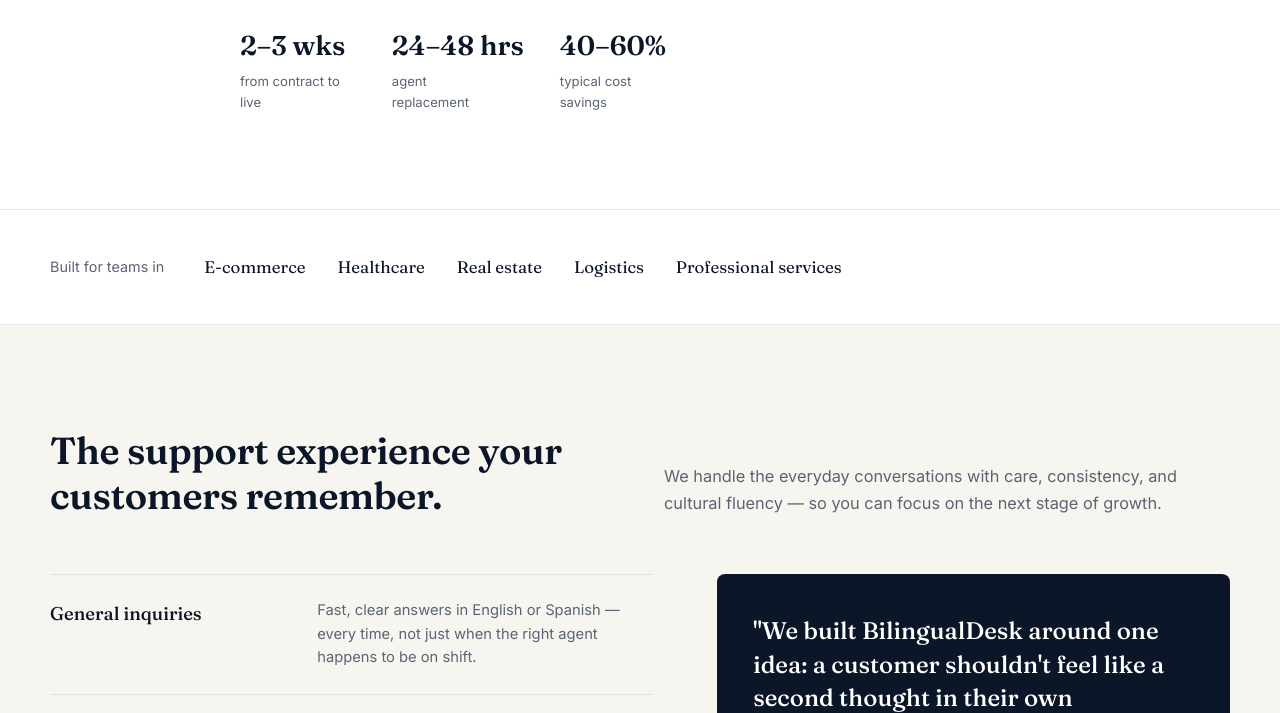
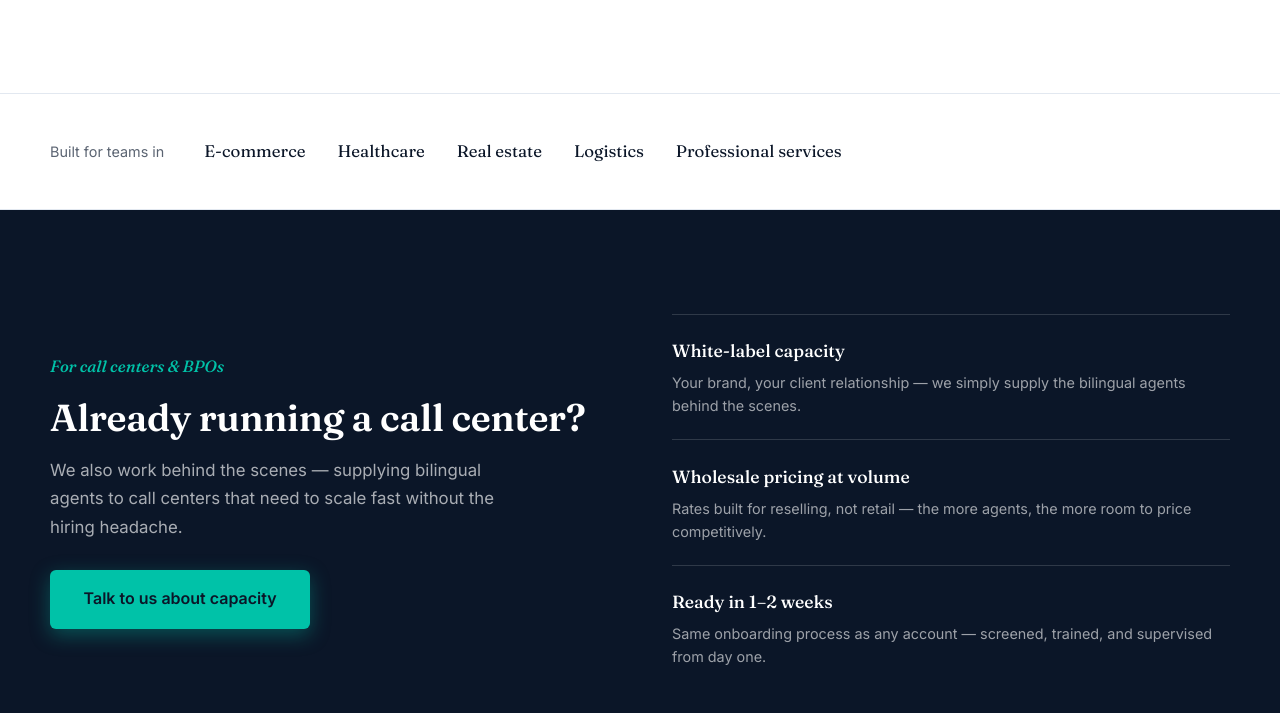
Before and after one commit to Aderlin26/bilingualdesk, a plain HTML site: page index.html in a window 1280 px wide. Shown: the part 631-1344 px from the top of the page. Drawn offline with Linux system fonts and the light colour scheme.

Commit message:
Update index.html 5

```diff
--- a/index.html
+++ b/index.html
@@ -43,7 +43,7 @@ nav.scrolled{border-color:var(--rule-cool);padding:0.9rem 2.5rem}
 
 /* ---- HERO ---- */
 .hero{padding:10rem 2.5rem 6rem;position:relative}
-.hero-inner{max-width:800px;margin:0 auto}
+.hero-inner{max-width:1180px;margin:0 auto;display:grid;grid-template-columns:1.2fr 0.8fr;gap:4.5rem;align-items:center}
 .kicker{display:inline-flex;align-items:center;gap:0.55rem;background:rgba(0,194,168,0.12);border:1px solid rgba(0,194,168,0.35);color:var(--teal-deep);padding:0.45rem 1rem 0.45rem 0.8rem;border-radius:20px;font-family:'Inter',sans-serif;font-weight:600;font-size:0.85rem;margin-bottom:1.75rem}
 .kicker-dot{width:7px;height:7px;background:var(--teal);border-radius:50%;animation:pulse 1.8s infinite}
 @keyframes pulse{0%,100%{opacity:1;transform:scale(1)}50%{opacity:0.5;transform:scale(0.85)}}
@@ -68,9 +68,11 @@ nav.scrolled{border-color:var(--rule-cool);padding:0.9rem 2.5rem}
 .bubble.agent .bubble-tag{color:rgba(255,255,255,0.5);text-align:right}
 .convo-badge{position:absolute;bottom:-14px;right:24px;background:var(--amber);color:var(--paper);font-size:0.75rem;font-weight:600;padding:0.4rem 0.9rem;border-radius:20px;font-family:'Inter',sans-serif}
 
-.hero-facts{display:flex;gap:2.25rem;margin-top:3.5rem;padding-top:2rem;border-top:1px solid var(--rule)}
-.fact-num{font-family:'Fraunces',serif;font-size:1.7rem;color:var(--navy);font-weight:600}
-.fact-lbl{font-size:0.82rem;color:var(--gray);margin-top:0.2rem;max-width:14ch}
+.hero-facts{display:flex;flex-direction:column;gap:0;background:var(--sand);border:1px solid var(--rule);border-radius:8px;overflow:hidden}
+.hero-fact{padding:1.75rem 2rem;border-bottom:1px solid var(--rule)}
+.hero-fact:last-child{border-bottom:none}
+.fact-num{font-family:'Fraunces',serif;font-size:2.1rem;color:var(--navy);font-weight:600}
+.fact-lbl{font-size:0.85rem;color:var(--gray);margin-top:0.3rem}
 
 /* ---- INDUSTRIES ---- */
 .industries{padding:2.75rem 2.5rem;border-top:1px solid var(--rule-cool);border-bottom:1px solid var(--rule-cool)}
@@ -98,7 +100,21 @@ h2.title{font-family:'Fraunces',serif;font-weight:600;font-size:2.35rem;line-hei
 .feat-panel-meta{font-size:0.85rem;color:rgba(255,255,255,0.55);border-top:1px solid rgba(255,255,255,0.15);padding-top:1.25rem}
 
 /* ---- PROCESS (legitimate sequence — numbered) ---- */
-.process-line{position:relative;margin-top:3rem}
+.cc-wrap{background:var(--navy);color:var(--paper)}
+.cc-inner{max-width:1180px;margin:0 auto;display:grid;grid-template-columns:1fr 1fr;gap:4rem;align-items:center}
+.cc-inner .title{color:var(--paper)}
+.cc-tag{color:var(--teal);font-family:'Fraunces',serif;font-style:italic;font-size:1.02rem;margin-bottom:1rem}
+.cc-inner p.lead{color:rgba(255,255,255,0.65);font-size:1.05rem;line-height:1.7;margin-top:1rem;max-width:46ch}
+.cc-points{display:flex;flex-direction:column;gap:1.4rem}
+.cc-point{border-top:1px solid rgba(255,255,255,0.15);padding-top:1.4rem}
+.cc-point h4{font-family:'Fraunces',serif;font-weight:500;font-size:1.1rem;margin-bottom:0.35rem}
+.cc-point p{color:rgba(255,255,255,0.6);font-size:0.9rem;line-height:1.6}
+.cc-inner .btn-teal{margin-top:1.75rem;display:inline-block}
+.pilot-callout{background:var(--mist);border:1px solid var(--rule-cool);border-radius:8px;padding:1.75rem;margin-top:2rem}
+.pilot-callout .tag{display:inline-block;background:var(--teal);color:var(--navy);font-size:0.72rem;font-weight:700;padding:0.3rem 0.7rem;border-radius:20px;margin-bottom:0.9rem}
+.pilot-callout h4{font-family:'Fraunces',serif;font-weight:500;font-size:1.2rem;color:var(--navy);margin-bottom:0.5rem}
+.pilot-callout p{color:var(--gray);font-size:0.9rem;line-height:1.6;margin-bottom:1rem}
+.pilot-callout a{color:var(--navy);font-weight:600;font-size:0.9rem;text-decoration:none;border-bottom:1px solid var(--navy)}
 .process-row{display:grid;grid-template-columns:60px 1fr;gap:1.5rem;padding-bottom:2.75rem;position:relative}
 .process-row:not(:last-child)::before{content:'';position:absolute;left:29px;top:52px;bottom:-8px;width:1px;background:var(--rule)}
 .process-num{font-family:'Fraunces',serif;font-style:italic;font-size:1.5rem;color:var(--teal-deep)}
@@ -151,7 +167,6 @@ footer em{font-style:italic;color:var(--teal-deep)}
 .pricing-panel{grid-template-columns:1fr;text-align:left}
 .contact-inner{grid-template-columns:1fr}
 .nav-links{display:none}
-.hero-facts{flex-wrap:wrap;gap:1.5rem 2rem}
 }
 </style>
 </head>
@@ -184,19 +199,19 @@ footer em{font-style:italic;color:var(--teal-deep)}
 <a href="#contact" class="btn-primary">Build your support team</a>
 <a href="#service" class="link-arrow">See what's included</a>
 </div>
+</div>
 <div class="hero-facts">
-<div>
-<div class="fact-num">2–3 wks</div>
+<div class="hero-fact">
+<div class="fact-num">1–2 wks</div>
 <div class="fact-lbl">from contract to live</div>
 </div>
-<div>
+<div class="hero-fact">
 <div class="fact-num">24–48 hrs</div>
 <div class="fact-lbl">agent replacement</div>
 </div>
-<div>
+<div class="hero-fact">
 <div class="fact-num">40–60%</div>
 <div class="fact-lbl">typical cost savings</div>
-</div>
 </div>
 </div>
 </div>
@@ -211,6 +226,31 @@ footer em{font-style:italic;color:var(--teal-deep)}
 <span>Real estate</span>
 <span>Logistics</span>
 <span>Professional services</span>
+</div>
+</div>
+</div>
+
+<div class="wrap cc-wrap">
+<div class="cc-inner">
+<div>
+<div class="cc-tag">For call centers & BPOs</div>
+<h2 class="title">Already running a call center?</h2>
+<p class="lead">We also work behind the scenes — supplying bilingual agents to call centers that need to scale fast without the hiring headache.</p>
+<a href="#contact" class="btn-teal">Talk to us about capacity</a>
+</div>
+<div class="cc-points">
+<div class="cc-point">
+<h4>White-label capacity</h4>
+<p>Your brand, your client relationship — we simply supply the bilingual agents behind the scenes.</p>
+</div>
+<div class="cc-point">
+<h4>Wholesale pricing at volume</h4>
+<p>Rates built for reselling, not retail — the more agents, the more room to price competitively.</p>
+</div>
+<div class="cc-point">
+<h4>Ready in 1–2 weeks</h4>
+<p>Same onboarding process as any account — screened, trained, and supervised from day one.</p>
+</div>
 </div>
 </div>
 </div>
@@ -260,7 +300,15 @@ footer em{font-style:italic;color:var(--teal-deep)}
 <div class="inner">
 <div class="head-row">
 <h2 class="title">From first conversation to fully supported.</h2>
+<div>
 <p class="head-note">No complexity, no bureaucracy — a practical, human process built around your operation.</p>
+<div class="pilot-callout">
+<span class="tag">Low commitment</span>
+<h4>Not ready to commit? Start with a pilot.</h4>
+<p>Two weeks, 2 to 3 agents, no obligation to continue if it's not the right fit.</p>
+<a href="#contact">Ask about the pilot program</a>
+</div>
+</div>
 </div>
 <div class="process-line">
 <div class="process-row">
@@ -295,7 +343,7 @@ footer em{font-style:italic;color:var(--teal-deep)}
 <p>We'll tailor a proposal around agent count, hours, and scope of support — and send it within 24 hours.</p>
 <dl class="def-list">
 <div class="def-item"><dt>Languages</dt><dd>Spanish + English</dd></div>
-<div class="def-item"><dt>Onboarding</dt><dd>2–3 weeks</dd></div>
+<div class="def-item"><dt>Onboarding</dt><dd>1–2 weeks</dd></div>
 <div class="def-item"><dt>Pilot program</dt><dd>Available</dd></div>
 </dl>
 </div>
@@ -303,6 +351,7 @@ footer em{font-style:italic;color:var(--teal-deep)}
 </div>
 </div>
 </div>
+
 
 <div class="wrap" id="faq">
 <div class="inner">
@@ -313,7 +362,7 @@ footer em{font-style:italic;color:var(--teal-deep)}
 <div class="faq-panel">
 <div class="faq-item">
 <div class="faq-q" onclick="toggleFaq(this)"><h3>How quickly can we get started?</h3><span class="faq-toggle">+</span></div>
-<div class="faq-a"><p>The full process from signed contract to live operation takes 2 to 3 weeks, including agent selection, training, and quality testing before you go live.</p></div>
+<div class="faq-a"><p>The full process from signed contract to live operation takes 1 to 2 weeks, including agent selection, training, and quality testing before you go live.</p></div>
 </div>
 <div class="faq-item">
 <div class="faq-q" onclick="toggleFaq(this)"><h3>Can we try the service first?</h3><span class="faq-toggle">+</span></div>
```
